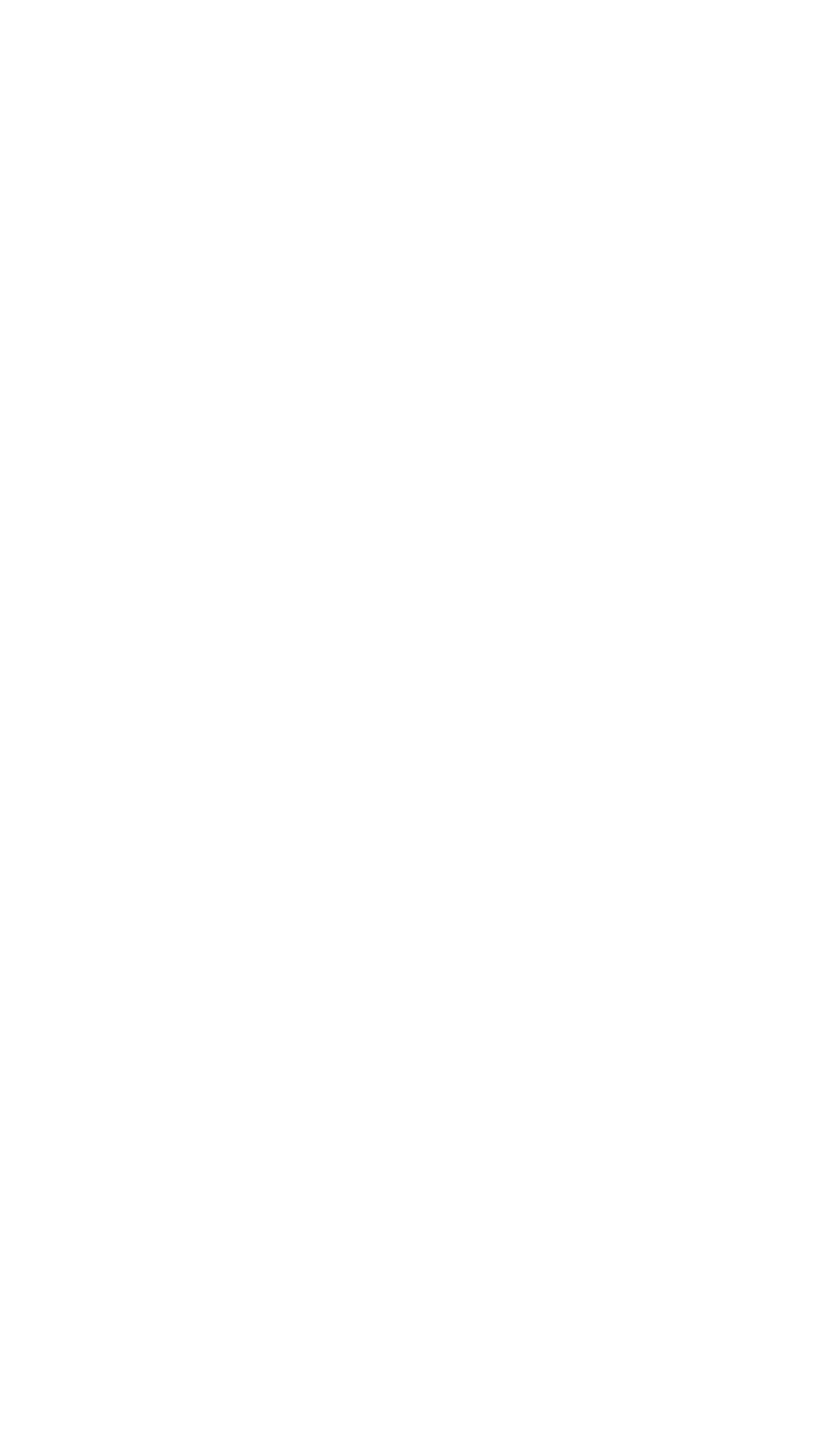
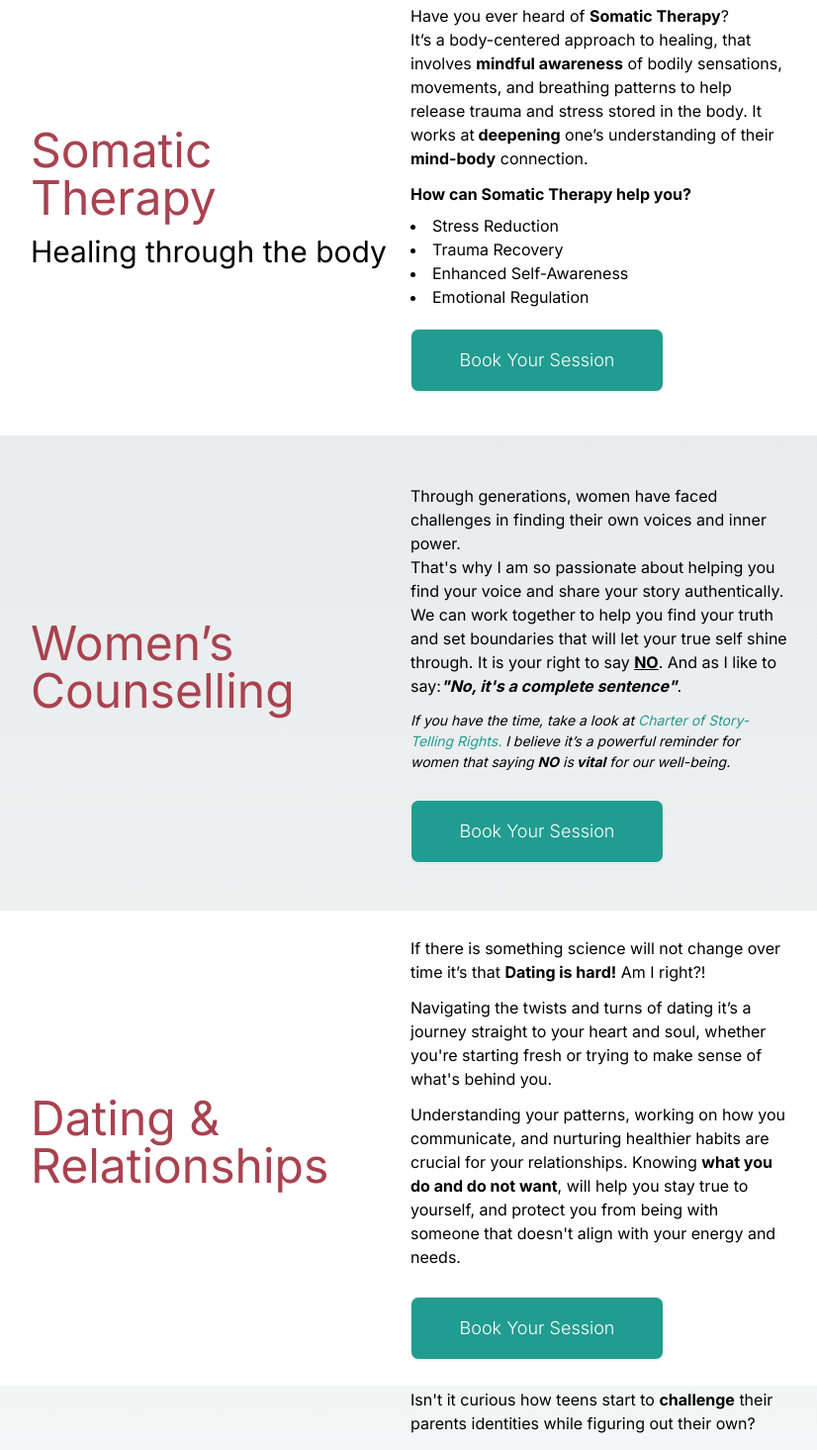
Before and after one commit to FilipaMerino/elizabethnardella, a Next.js app: page /expertise in a window 1280 px wide. Shown: the part 1220-2685 px from the top of the page at 99% size, without its empty margins (225-1051 px from the left). Before the commit the page ends 1120 px from the top, so only its background shows below. Built offline with nearby package versions, Linux system fonts and the light colour scheme.

Commit message:
service/expertise page content and styling

```diff
--- a/app/expertise/page.tsx
+++ b/app/expertise/page.tsx
@@ -1,43 +1,266 @@
-import { Banner } from "../components/banner";
-import Image from "next/image";
+import { Banner } from '../components/banner';
+import { PrimaryButton } from '../components/primaryButton';
 
 const Expertise = () => {
   return (
     <div>
-      <Banner src="/bannerExpertise.jpg" bannerQuote="Areas of Expertise" />
+      <Banner src='/bannerExpertise.jpg' bannerQuote='Areas of Expertise' />
       <section
-        id="yourJourney"
-        className="py-10 px-64 flex flex-col justify-center"
-      >
+        id='yourJourney'
+        className='px-64 flex flex-col justify-center h-[30rem]'>
         <div>
-          <h1 className="text-6xl pb-10 text-[#A94250]">Your Journey</h1>
-          <p className="pb-2">
-            Counselling is a deeply <strong>personal</strong> and{" "}
-            <strong>transformative</strong> experience. It's about{" "}
+          <h1 className='text-6xl pb-10 text-[#A94250]'>Your Journey</h1>
+          <p className='pb-2'>
+            Counselling is a deeply <strong>personal</strong> and{' '}
+            <strong>transformative</strong> experience. It's about{' '}
             <strong>understanding yourself</strong> on a deeper level.
           </p>
 
-          <p className="pb-2">
+          <p className='py-5 italic font-light'>
             It's a journey about <strong>growth, self-discovery,</strong> and
-            learning how to handle life's challenges with{" "}
+            learning how to handle life's challenges with{' '}
             <strong>resilience and confidence.</strong>
           </p>
 
-          <p className="pb-2">
+          <p className='pb-2'>
             In the beginning, you might find it challenging to open up about
             your thoughts, feelings, or experiences, some of which you probably
             haven't shared with anyone. As we progress, you will start noticing
             changes. You might be handling stress better or seeing improvements
-            in your relationships. You might find new ways to{" "}
-            <strong>cope</strong> with anxiety or{" "}
+            in your relationships. You might find new ways to{' '}
+            <strong>cope</strong> with anxiety or{' '}
             <strong>feel more at peace.</strong>
           </p>
 
           <p>
-            By the end of our time together, my hope is that you feel more{" "}
+            By the end of our time together, my hope is that you feel more{' '}
             <strong>empowered</strong> and in <strong>tune</strong> with
             yourself.
           </p>
+        </div>
+      </section>
+
+      <section
+        id='serviceSomaticTherapy'
+        className='px-64 bg-white h-[30rem] flex items-center '>
+        <div id='somaticTherapy' className='flex items-center'>
+          <div className='flex flex-col jsutify-center  flex-1'>
+            <h2 className='text-5xl pb-3 text-[#A94250] hover:text-[#219C90]'>
+              <a href='/expertise/somatictherapy'>Somatic Therapy</a>
+            </h2>
+            <h3 className='text-3xl '>Healing through the body</h3>
+          </div>
+          <div className='flex-1'>
+            <p>
+              Have you ever heard of <strong>Somatic Therapy</strong>?{' '}
+            </p>
+            <p className='pb-3'>
+              It’s a body-centered approach to healing, that involves{' '}
+              <strong>mindful awareness</strong> of bodily sensations,
+              movements, and breathing patterns to help release trauma and
+              stress stored in the body. It works at
+              <strong> deepening</strong> one’s understanding of their{' '}
+              <strong>mind-body</strong> connection.
+            </p>
+            <p className='pb-2'>
+              <strong>How can Somatic Therapy help you?</strong>
+            </p>
+
+            <li>Stress Reduction</li>
+            <li>Trauma Recovery</li>
+            <li>Enhanced Self-Awareness</li>
+            <li>Emotional Regulation</li>
+
+            <PrimaryButton
+              name='Book Your Session'
+              href='https://elizabethnardellacounselling.janeapp.com/locations/elizabeth-nardella-counselling/book#staff_member/1'
+            />
+          </div>
+        </div>
+      </section>
+
+      <section
+        id='serviceWomensCounselling'
+        className='px-64 h-[30rem] flex items-center'>
+        <div id='WomensCounselling' className='flex items-center'>
+          <div className='flex flex-1'>
+            <h2 className='text-5xl pb-3 text-[#A94250] hover:text-[#219C90]'>
+              {' '}
+              <a href='/expertise/womenscounselling'>Women’s Counselling</a>
+            </h2>
+          </div>
+          <div className='flex-1'>
+            <p>
+              Through generations, women have faced challenges in finding their
+              own voices and inner power.
+            </p>
+            <p className='pb-3'>
+              That's why I am so passionate about helping you find your voice
+              and share your story authentically. We can work together to help
+              you find your truth and set boundaries that will let your true
+              self shine through. It is your right to say{' '}
+              <strong>
+                <u>NO</u>
+              </strong>
+              . And as I like to say:
+              <strong>
+                <em>"No, it's a complete sentence"</em>
+              </strong>
+              .
+            </p>
+
+            <p className='pb-2 italic text-[14px]'>
+              If you have the time, take a look at{' '}
+              <a
+                href='https://dulwichcentre.com.au/charter-of-story-telling-rights/'
+                className='text-[#219C90]'>
+                Charter of Story-Telling Rights.
+              </a>{' '}
+              I believe it’s a powerful reminder for women that saying{' '}
+              <strong>NO</strong> is
+              <strong> vital</strong> for our well-being.
+            </p>
+
+            <PrimaryButton
+              name='Book Your Session'
+              href='https://elizabethnardellacounselling.janeapp.com/locations/elizabeth-nardella-counselling/book#staff_member/1'
+            />
+          </div>
+        </div>
+      </section>
+
+      <section
+        id='serviceDatingAndRelationships'
+        className='px-64 bg-white h-[30rem] flex items-center'>
+        <div id='datingAndRelationships' className='flex items-center'>
+          <div className='flex  flex-1'>
+            <h2 className='text-5xl pb-3 text-[#A94250] hover:text-[#219C90]'>
+              <a href='/expertise/datingandrelationships'>
+                Dating & Relationships
+              </a>
+            </h2>
+          </div>
+          <div className='flex-1 flex flex-col justify-center'>
+            <p className='pb-3'>
+              If there is something science will not change over time it’s that{' '}
+              <strong>Dating is hard!</strong> Am I right?!
+            </p>
+
+            <p className='pb-3'>
+              Navigating the twists and turns of dating it’s a journey straight
+              to your heart and soul, whether you're starting fresh or trying to
+              make sense of what's behind you.
+            </p>
+
+            <p className='pb-2'>
+              Understanding your patterns, working on how you communicate, and
+              nurturing healthier habits are crucial for your relationships.
+              Knowing <strong>what you do and do not want</strong>, will help
+              you stay true to yourself, and protect you from being with someone
+              that doesn't align with your energy and needs.
+            </p>
+
+            <PrimaryButton
+              name='Book Your Session'
+              href='https://elizabethnardellacounselling.janeapp.com/locations/elizabeth-nardella-counselling/book#staff_member/1'
+            />
+          </div>
+        </div>
+      </section>
+
+      <section
+        id='serviceYouthTherapy'
+        className='px-64 h-[30rem] flex items-center'>
+        <div id='youthTherapy' className='flex items-center  '>
+          <div className='flex  flex-1 flex-col'>
+            <h2 className='text-5xl pb-3 text-[#A94250] hover:text-[#219C90]'>
+              <a href='/expertise/youth'>Youth +14yrs Therapy</a>
+            </h2>
+            <p className='pr-40 text-[14px] font-light pt-5 italic'>
+              Please note, that Elizabeth <strong>does not</strong> work with
+              families that are actively in court or families going through the
+              separation process without a separation agreement or custody
+              agreement. Completed paperwork must be received before the first
+              session.{' '}
+            </p>
+          </div>
+          <div className='flex-1'>
+            <p className='pb-3'>
+              Isn't it curious how teens start to <strong>challenge</strong>{' '}
+              their parents identities while figuring out their own?
+            </p>
+
+            <p className='pb-3'>
+              There are so many aspects of their lives that shape their
+              <strong>development</strong>. That’s why I always start with a
+              parent or guardian session - it helps me understand what’s
+              happening at home and set goals for future sessions. After that,
+              I'll work directly with your teen, and we'll decide what works
+              best.
+            </p>
+
+            <p className='pb-2'>
+              <strong>Counselling</strong> can be incredibly beneficial for
+              teens living through <strong>adolescence</strong>, or dealing with
+              various issues such as:
+            </p>
+
+            <li>Anxiety</li>
+            <li>Depression</li>
+            <li>Behavioral challenges</li>
+
+            <PrimaryButton
+              name='Book Your Session'
+              href='https://elizabethnardellacounselling.janeapp.com/locations/elizabeth-nardella-counselling/book#staff_member/1'
+            />
+          </div>
+        </div>
+      </section>
+
+      <section
+        id='serviceGriefAndLossTherapy'
+        className='px-64 h-[35rem] flex items-center bg-white'>
+        <div id='griefAndLossTherapy' className='flex items-center  '>
+          <div className='flex  flex-1 flex-col'>
+            <h2 className='text-5xl pb-3 text-[#A94250] hover:text-[#219C90]'>
+              <a href='/expertise/griefandloss'>Grief & Loss</a>
+            </h2>
+          </div>
+
+          <div className='flex-1'>
+            <p className='pb-3'>
+              Losing a loved one can be extremely hard. Death leaves us
+              grappling with life. With its meaning, its fairness, and its
+              divine order.
+            </p>
+
+            <p className='pb-3'>
+              A relationship doesn't end because there's a physical death. The
+              stories of the ones we've lost remain important, even if people
+              tell us to let go.
+            </p>
+
+            <p className='py-5'>
+              <strong>Have you ever heard about Narrative Therapy?</strong>
+            </p>
+
+            <p className='pb-5'>
+              It's a therapy approach that <strong>combines</strong> talk
+              therapy and the creative arts to explore the many storylines that
+              might emerge during the journey of loss. It embraces and
+              acknowledges the continuing bonds between the living and the
+              deceased, <strong>instead</strong> of encouraging you to let go.
+            </p>
+            <p className='text-[14px] font-light italic'>
+              During our therapy sessions, we might use some art-based exercises
+              - no art experience or skill is required. These activities are
+              meant to help you express your feelings better.
+            </p>
+            <PrimaryButton
+              name='Book Your Session'
+              href='https://elizabethnardellacounselling.janeapp.com/locations/elizabeth-nardella-counselling/book#staff_member/1'
+            />
+          </div>
         </div>
       </section>
     </div>
```
